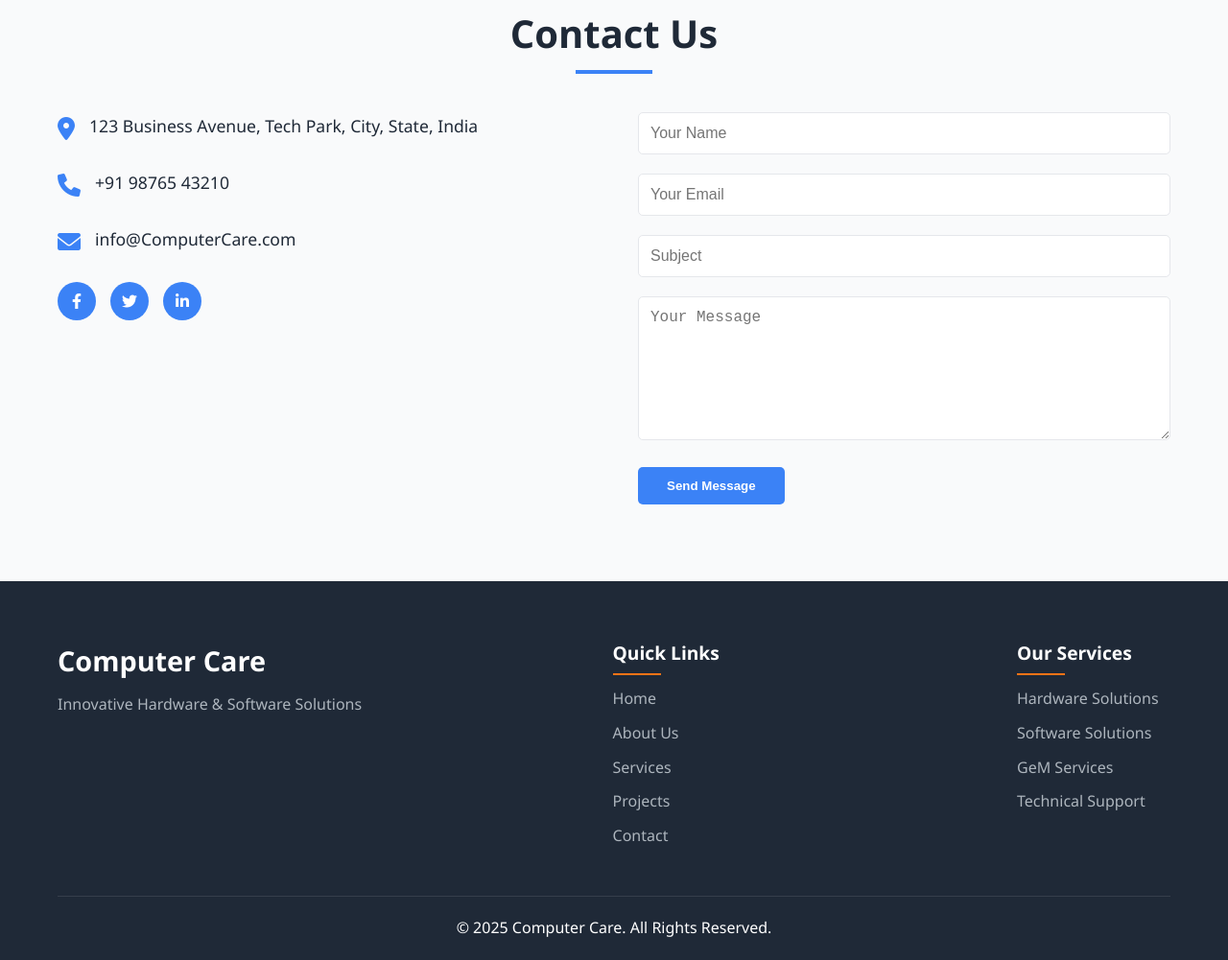
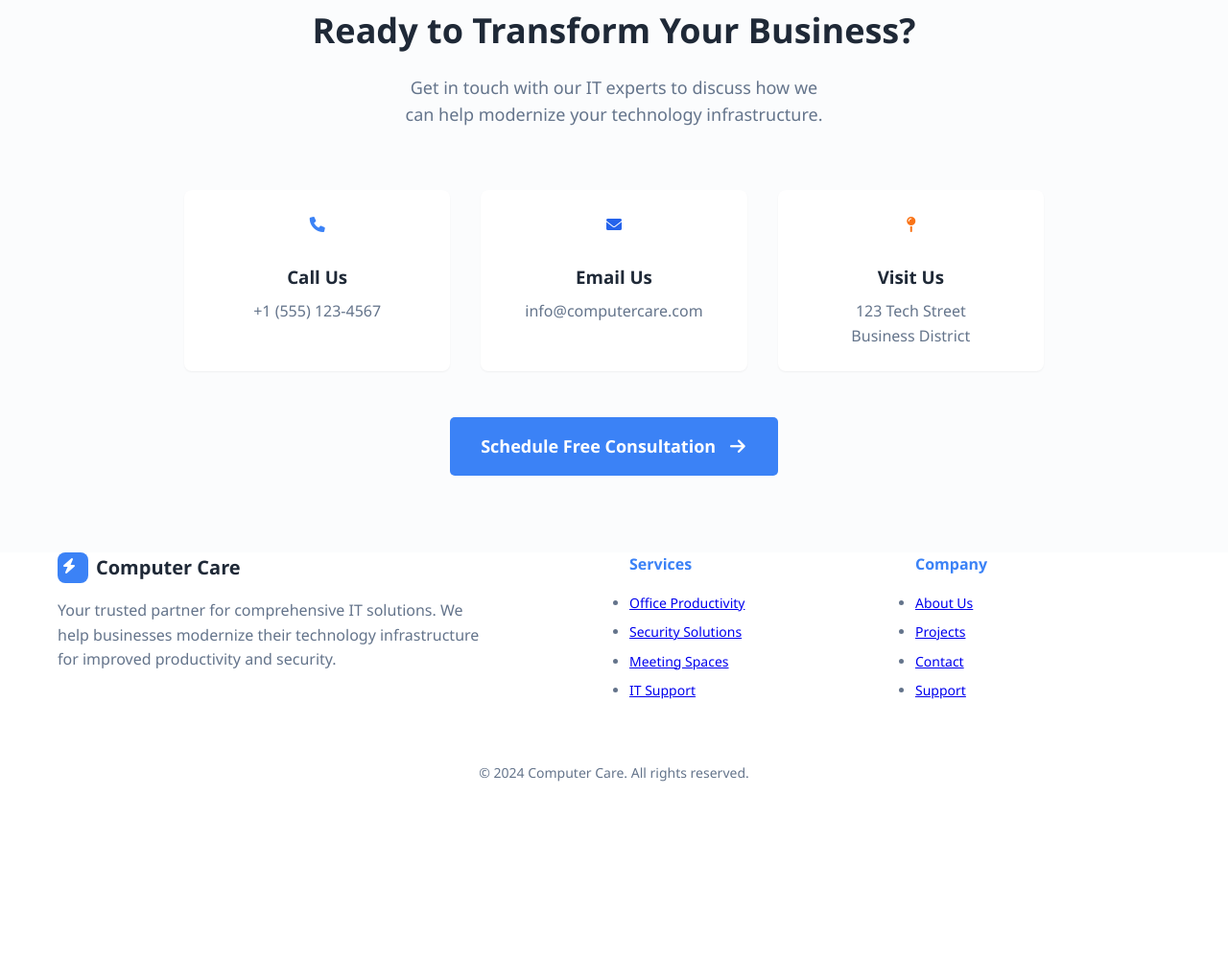
Before and after one commit to anubhav100j/Niharika-Technologies-website, a plain HTML site: page index.html in a window 1280 px wide. Shown: the part 5079-6080 px from the top of the page at 96% size. After the commit the page ends 5897 px from the top, so only its background shows below. Drawn offline with nearby package versions, Linux system fonts and the light colour scheme.

Commit message:
Update css and html

```diff
--- a/css/style.css
+++ b/css/style.css
@@ -427,74 +427,7 @@ header {
     resize: vertical;
 }
 
-/* Footer */
-footer {
-    background-color: var(--dark-color);
-    color: white;
-    padding: 60px 0 20px;
-}
 
-.footer-content {
-    display: flex;
-    justify-content: space-between;
-    flex-wrap: wrap;
-    gap: 30px;
-    margin-bottom: 40px;
-}
-
-.footer-logo h3 {
-    font-size: 1.8rem;
-    margin-bottom: 10px;
-}
-
-.footer-logo p {
-    color: #adb5bd;
-}
-
-.footer-links, .footer-services {
-    min-width: 160px;
-}
-
-.footer-links h4, .footer-services h4 {
-    font-size: 1.2rem;
-    margin-bottom: 20px;
-    position: relative;
-}
-
-.footer-links h4::after, .footer-services h4::after {
-    content: '';
-    position: absolute;
-    bottom: -8px;
-    left: 0;
-    width: 50px;
-    height: 2px;
-    background-color: var(--accent-color);
-}
-
-.footer-links ul, .footer-services ul {
-    list-style: none;
-}
-
-.footer-links li, .footer-services li {
-    margin-bottom: 10px;
-}
-
-.footer-links a, .footer-services a {
-    color: #adb5bd;
-    text-decoration: none;
-    transition: var(--transition);
-}
-
-.footer-links a:hover, .footer-services a:hover {
-    color: white;
-    padding-left: 5px;
-}
-
-.footer-bottom {
-    text-align: center;
-    padding-top: 20px;
-    border-top: 1px solid rgba(255, 255, 255, 0.1);
-}
 
 /* Responsive Design */
 @media (max-width: 992px) {
@@ -972,3 +905,292 @@ footer {
 #how-it-works .text-accent-foreground {
     color: white;
 }
+
+/* New Contact Section */
+#contact.py-20 {
+    padding-top: 5rem;
+    padding-bottom: 5rem;
+}
+
+#contact.bg-muted\/30 {
+    background-color: rgba(241, 245, 249, 0.3);
+}
+
+#contact .text-center {
+    text-align: center;
+}
+
+#contact .mb-16 {
+    margin-bottom: 4rem;
+}
+
+#contact .text-3xl {
+    font-size: 1.875rem;
+}
+
+#contact .lg\:text-4xl {
+    font-size: 2.25rem;
+}
+
+#contact .font-bold {
+    font-weight: 700;
+}
+
+#contact .text-balance {
+    text-wrap: balance;
+}
+
+#contact .mb-4 {
+    margin-bottom: 1rem;
+}
+
+#contact .text-lg {
+    font-size: 1.125rem;
+}
+
+#contact .text-muted-foreground {
+    color: #64748b;
+}
+
+#contact .max-w-2xl {
+    max-width: 42rem;
+}
+
+#contact .mx-auto {
+    margin-left: auto;
+    margin-right: auto;
+}
+
+#contact .grid {
+    display: grid;
+}
+
+#contact .md\:grid-cols-3 {
+    grid-template-columns: repeat(3, minmax(0, 1fr));
+}
+
+#contact .gap-8 {
+    gap: 2rem;
+}
+
+#contact .max-w-4xl {
+    max-width: 56rem;
+}
+
+#contact .card {
+    background-color: #fff;
+    border-radius: 0.5rem;
+    border: 1px solid var(--border-color);
+}
+
+#contact .border-0 {
+    border-width: 0;
+}
+
+#contact .shadow-sm {
+    box-shadow: 0 1px 2px 0 rgba(0, 0, 0, 0.05);
+}
+
+#contact .card-content {
+    padding: 1.5rem;
+}
+
+#contact .pt-6 {
+    padding-top: 1.5rem;
+}
+
+#contact .h-8 {
+    height: 2rem;
+}
+
+#contact .w-8 {
+    width: 2rem;
+}
+
+#contact .text-primary {
+    color: var(--primary-color);
+}
+
+#contact .mx-auto {
+    margin-left: auto;
+    margin-right: auto;
+}
+
+#contact .mb-4 {
+    margin-bottom: 1rem;
+}
+
+#contact .font-semibold {
+    font-weight: 600;
+}
+
+#contact .mb-2 {
+    margin-bottom: 0.5rem;
+}
+
+#contact .text-secondary {
+    color: var(--secondary-color);
+}
+
+#contact .text-accent {
+    color: var(--accent-color);
+}
+
+#contact .mt-12 {
+    margin-top: 3rem;
+}
+
+#contact .btn-lg {
+    padding: 1rem 2rem;
+    font-size: 1.125rem;
+}
+
+#contact .px-8 {
+    padding-left: 2rem;
+    padding-right: 2rem;
+}
+
+#contact .ml-2 {
+    margin-left: 0.5rem;
+}
+
+#contact .h-5 {
+    height: 1.25rem;
+}
+
+#contact .w-5 {
+    width: 1.25rem;
+}
+/* New Footer */
+footer.border-t {
+    border-top: 2px solid var(--primary-color);
+}
+
+footer.bg-background {
+    background-color: white;
+    color: var(--text-color);
+}
+
+footer.py-12 {
+    padding-top: 3rem;
+    padding-bottom: 3rem;
+}
+
+footer .grid {
+    display: grid;
+}
+
+footer .md\:grid-cols-4 {
+    grid-template-columns: repeat(4, minmax(0, 1fr));
+}
+
+footer .gap-8 {
+    gap: 2rem;
+}
+
+footer .md\:col-span-2 {
+    grid-column: span 2 / span 2;
+}
+
+footer .flex {
+    display: flex;
+}
+
+footer .items-center {
+    align-items: center;
+}
+
+footer .space-x-2 > :not([hidden]) ~ :not([hidden]) {
+    --tw-space-x-reverse: 0;
+    margin-right: calc(0.5rem * var(--tw-space-x-reverse));
+    margin-left: calc(0.5rem * calc(1 - var(--tw-space-x-reverse)));
+}
+
+footer .mb-4 {
+    margin-bottom: 1rem;
+}
+
+footer .h-8 {
+    height: 2rem;
+}
+
+footer .w-8 {
+    width: 2rem;
+}
+
+footer .rounded-lg {
+    border-radius: 0.5rem;
+}
+
+footer .bg-primary {
+    background-color: var(--primary-color);
+}
+
+footer .justify-center {
+    justify-content: center;
+}
+
+footer .h-5 {
+    height: 1.25rem;
+}
+
+footer .w-5 {
+    width: 1.25rem;
+}
+
+footer .text-primary-foreground {
+    color: white;
+}
+
+footer .text-xl {
+    font-size: 1.25rem;
+}
+
+footer .font-bold {
+    font-weight: 700;
+}
+
+footer .text-muted-foreground {
+    color: #64748b;
+}
+
+footer .max-w-md {
+    max-width: 28rem;
+}
+
+footer .font-semibold {
+    font-weight: 600;
+    color: var(--primary-color);
+}
+
+footer .space-y-2 > :not([hidden]) ~ :not([hidden]) {
+    --tw-space-y-reverse: 0;
+    margin-top: calc(0.5rem * calc(1 - var(--tw-space-y-reverse)));
+    margin-bottom: calc(0.5rem * var(--tw-space-y-reverse));
+}
+
+footer .text-sm {
+    font-size: 0.875rem;
+}
+
+footer .hover\:text-primary:hover {
+    color: var(--primary-color);
+}
+
+footer .transition-colors {
+    transition-property: color, background-color, border-color, text-decoration-color, fill, stroke;
+    transition-timing-function: cubic-bezier(0.4, 0, 0.2, 1);
+    transition-duration: 150ms;
+}
+
+footer .mt-8 {
+    margin-top: 2rem;
+}
+
+footer .pt-8 {
+    padding-top: 2rem;
+}
+
+footer .text-center {
+    text-align: center;
+}
--- a/index.html
+++ b/index.html
@@ -286,80 +286,126 @@
             </div>
         </section>
 
-        <section id="contact" class="contact-section">
-            <div class="container">
-                <h2 class="section-title">Contact Us</h2>
-                <div class="contact-container">
-                    <div class="contact-info">
-                        <div class="contact-item">
-                            <i class="fas fa-map-marker-alt"></i>
-                            <p>123 Business Avenue, Tech Park, City, State, India</p>
+        <section id="contact" class="py-20 bg-muted/30">
+            <div class="container mx-auto px-4 sm:px-6 lg:px-8">
+              <div class="text-center mb-16">
+                <h2 class="text-3xl lg:text-4xl font-bold text-balance mb-4">Ready to Transform Your Business?</h2>
+                <p class="text-lg text-muted-foreground text-balance max-w-2xl mx-auto">
+                  Get in touch with our IT experts to discuss how we can help modernize your technology infrastructure.
+                </p>
               </div>
-                        <div class="contact-item">
-                            <i class="fas fa-phone"></i>
-                            <p>+91 98765 43210</p>
-                        </div>
-                        <div class="contact-item">
-                            <i class="fas fa-envelope"></i>
-                            <p>info@ComputerCare.com</p>
-                        </div>
-                        <div class="social-links">
-                            <a href="#" class="social-icon"><i class="fab fa-facebook-f"></i></a>
-                            <a href="#" class="social-icon"><i class="fab fa-twitter"></i></a>
-                            <a href="#" class="social-icon"><i class="fab fa-linkedin-in"></i></a>
+
+              <div class="grid md:grid-cols-3 gap-8 max-w-4xl mx-auto">
+                <div class="card text-center border-0 shadow-sm">
+                  <div class="card-content pt-6">
+                    <i class="fas fa-phone h-8 w-8 text-primary mx-auto mb-4"></i>
+                    <h3 class="font-semibold mb-2">Call Us</h3>
+                    <p class="text-muted-foreground">+1 (555) 123-4567</p>
                   </div>
                 </div>
-                    <div class="contact-form">
-                        <form id="contactForm">
-                            <div class="form-group">
-                                <input type="text" id="name" name="name" placeholder="Your Name" required>
+
+                <div class="card text-center border-0 shadow-sm">
+                  <div class="card-content pt-6">
+                    <i class="fas fa-envelope h-8 w-8 text-secondary mx-auto mb-4"></i>
+                    <h3 class="font-semibold mb-2">Email Us</h3>
+                    <p class="text-muted-foreground">info@computercare.com</p>
                   </div>
-                            <div class="form-group">
-                                <input type="email" id="email" name="email" placeholder="Your Email" required>
                 </div>
-                            <div class="form-group">
-                                <input type="text" id="subject" name="subject" placeholder="Subject" required>
+
+                <div class="card text-center border-0 shadow-sm">
+                  <div class="card-content pt-6">
+                    <i class="fas fa-map-pin h-8 w-8 text-accent mx-auto mb-4"></i>
+                    <h3 class="font-semibold mb-2">Visit Us</h3>
+                    <p class="text-muted-foreground">
+                      123 Tech Street
+                      <br />
+                      Business District
+                    </p>
                   </div>
-                            <div class="form-group">
-                                <textarea id="message" name="message" placeholder="Your Message" required></textarea>
                 </div>
-                            <button type="submit" class="btn primary-btn">Send Message</button>
-                        </form>
               </div>
+
+              <div class="text-center mt-12">
+                <a href="#" class="btn primary-btn btn-lg px-8">
+                  Schedule Free Consultation
+                  <i class="fas fa-arrow-right ml-2 h-5 w-5"></i>
+                </a>
               </div>
             </div>
           </section>
     </main>
 
     <footer>
-        <div class="container">
-            <div class="footer-content">
-                <div class="footer-logo">
-                    <h3>Computer Care</h3>
-                    <p>Innovative Hardware & Software Solutions</p>
+        <div class="container mx-auto px-4 sm:px-6 lg:px-8">
+          <div class="grid md:grid-cols-4 gap-8">
+            <div class="md:col-span-2">
+              <div class="flex items-center space-x-2 mb-4">
+                <div class="h-8 w-8 rounded-lg bg-primary flex items-center justify-center">
+                  <i class="fas fa-bolt h-5 w-5 text-primary-foreground"></i>
                 </div>
-                <div class="footer-links">
-                    <h4>Quick Links</h4>
-                    <ul>
-                        <li><a href="#home">Home</a></li>
-                        <li><a href="#about">About Us</a></li>
-                        <li><a href="#services">Services</a></li>
-                        <li><a href="#projects">Projects</a></li>
-                        <li><a href="#contact">Contact</a></li>
+                <span class="text-xl font-bold">Computer Care</span>
+              </div>
+              <p class="text-muted-foreground mb-4 max-w-md">
+                Your trusted partner for comprehensive IT solutions. We help businesses modernize their technology
+                infrastructure for improved productivity and security.
+              </p>
+            </div>
+
+            <div>
+              <h4 class="font-semibold mb-4">Services</h4>
+              <ul class="space-y-2 text-sm text-muted-foreground">
+                <li>
+                  <a href="#" class="hover:text-primary transition-colors">
+                    Office Productivity
+                  </a>
+                </li>
+                <li>
+                  <a href="#" class="hover:text-primary transition-colors">
+                    Security Solutions
+                  </a>
+                </li>
+                <li>
+                  <a href="#" class="hover:text-primary transition-colors">
+                    Meeting Spaces
+                  </a>
+                </li>
+                <li>
+                  <a href="#" class="hover:text-primary transition-colors">
+                    IT Support
+                  </a>
+                </li>
               </ul>
             </div>
-                <div class="footer-services">
-                    <h4>Our Services</h4>
-                    <ul>
-                        <li><a href="#services">Hardware Solutions</a></li>
-                        <li><a href="#services">Software Solutions</a></li>
-                        <li><a href="#services">GeM Services</a></li>
-                        <li><a href="#services">Technical Support</a></li>
+
+            <div>
+              <h4 class="font-semibold mb-4">Company</h4>
+              <ul class="space-y-2 text-sm text-muted-foreground">
+                <li>
+                  <a href="#" class="hover:text-primary transition-colors">
+                    About Us
+                  </a>
+                </li>
+                <li>
+                  <a href="#" class="hover:text-primary transition-colors">
+                    Projects
+                  </a>
+                </li>
+                <li>
+                  <a href="#" class="hover:text-primary transition-colors">
+                    Contact
+                  </a>
+                </li>
+                <li>
+                  <a href="#" class="hover:text-primary transition-colors">
+                    Support
+                  </a>
+                </li>
               </ul>
             </div>
           </div>
-            <div class="footer-bottom">
-                <p>&copy; 2025 Computer Care. All Rights Reserved.</p>
+
+          <div class="border-t mt-8 pt-8 text-center text-sm text-muted-foreground">
+            <p>&copy; 2024 Computer Care. All rights reserved.</p>
           </div>
         </div>
       </footer>
```
Lines whose indentation alone changed are shown as unchanged.
